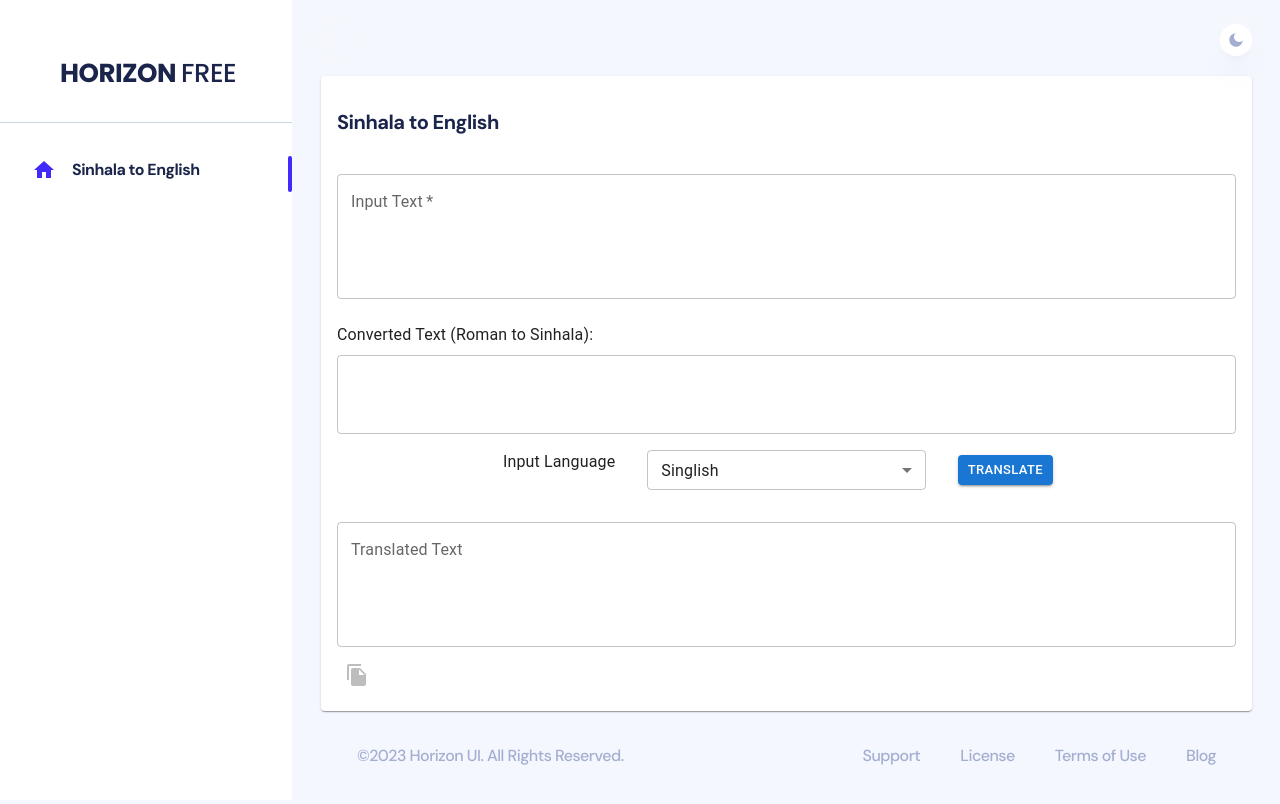
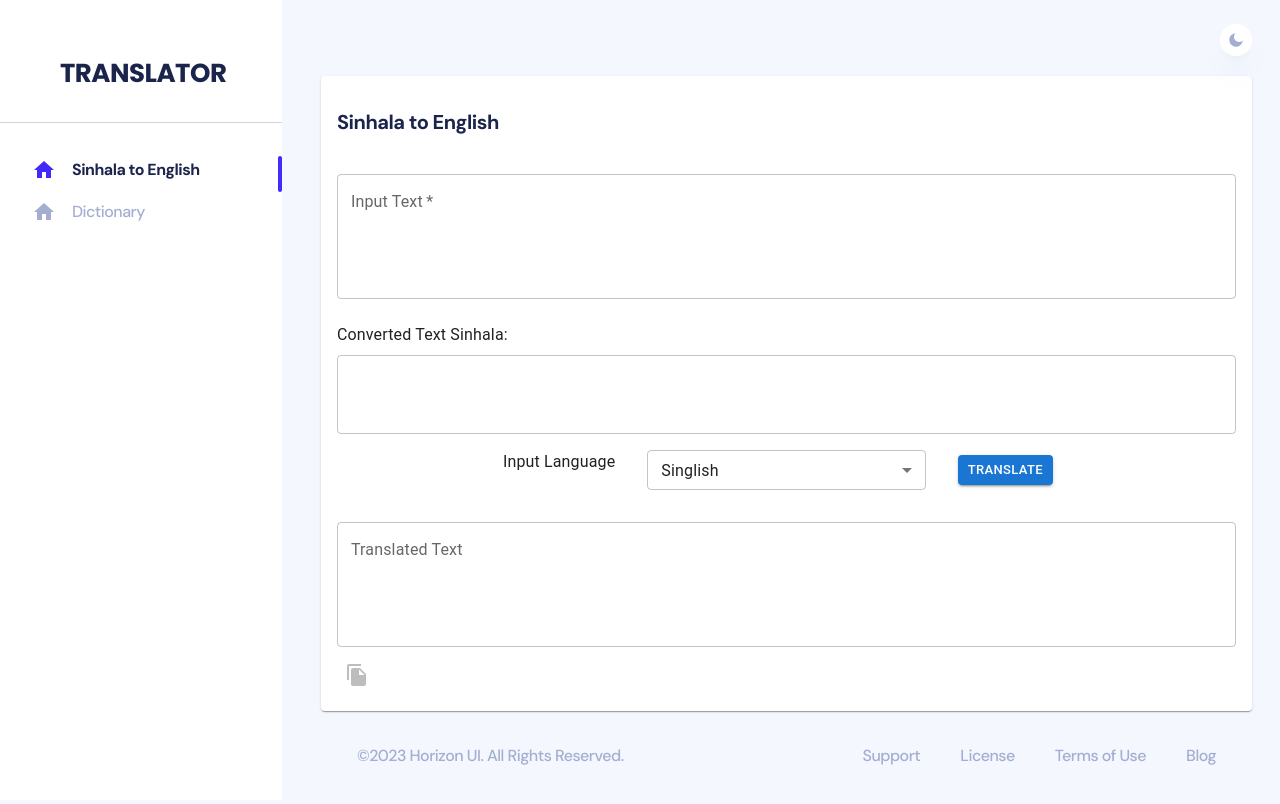
Before and after one commit to AvishkaUmesh/translator-app, a React (Create React App) app: page /home in a window 1280 px wide. Shown: the top 804 px of the page. Built offline with nearby package versions, Linux system fonts and the light colour scheme; what tailwindcss-rtl would draw is missing.

Commit message:
update ui

```diff
--- a/public/index.html
+++ b/public/index.html
@@ -10,7 +10,7 @@
       content="Web site created using create-react-app"
     />
     <link rel="manifest" href="%PUBLIC_URL%/manifest.json" />
-    <title>Horizon UI - Tailwind React</title>
+    <title>Translator</title>
   </head>
   <body class="bg-lightPrimary font-dm">
     <noscript>You need to enable JavaScript to run this app.</noscript>
--- a/src/components/sidebar/index.jsx
+++ b/src/components/sidebar/index.jsx
@@ -21,7 +21,7 @@ const Sidebar = ({ open, onClose }) => {
 
       <div className={`mx-[56px] mt-[50px] flex items-center`}>
         <div className="mt-1 ml-1 h-2.5 font-poppins text-[26px] font-bold uppercase text-navy-700 dark:text-white">
-          Horizon <span className="font-medium">FREE</span>
+         Translator
         </div>
       </div>
       <div className="mt-[58px] mb-7 h-px bg-gray-300 dark:bg-white/30" />
--- a/src/routes.js
+++ b/src/routes.js
@@ -3,6 +3,7 @@ import TranslatePage from "views/Translate";
 
 // Icon Imports
 import { MdHome } from "react-icons/md";
+import DictionaryPage from "views/dictionary";
 
 const routes = [
   {
@@ -12,5 +13,12 @@ const routes = [
     icon: <MdHome className="h-6 w-6" />,
     component: <TranslatePage />,
   },
+  {
+    name: "Dictionary",
+    layout: "/home",
+    path: "dictionary",
+    icon: <MdHome className="h-6 w-6" />,
+    component: <DictionaryPage />,
+  },
 ];
 export default routes;
--- a/src/views/Translate/index.jsx
+++ b/src/views/Translate/index.jsx
@@ -97,7 +97,7 @@ function TranslatePage() {
             {sourceLanguage === "singlish" && (
               <div className="mt-2">
                 <Typography variant="body1">
-                  Converted Text (Roman to Sinhala):
+                  Converted Text Sinhala:
                 </Typography>
                 <TextField
                   multiline
--- /dev/null
+++ b/src/views/dictionary/index.jsx
@@ -0,0 +1,9 @@
+import React from 'react'
+
+const DictionaryPage = () => {
+  return (
+    <div>index</div>
+  )
+}
+
+export default DictionaryPage
```
Also changed, not shown: 1 other file (tests, documents, lock files or other folders).
